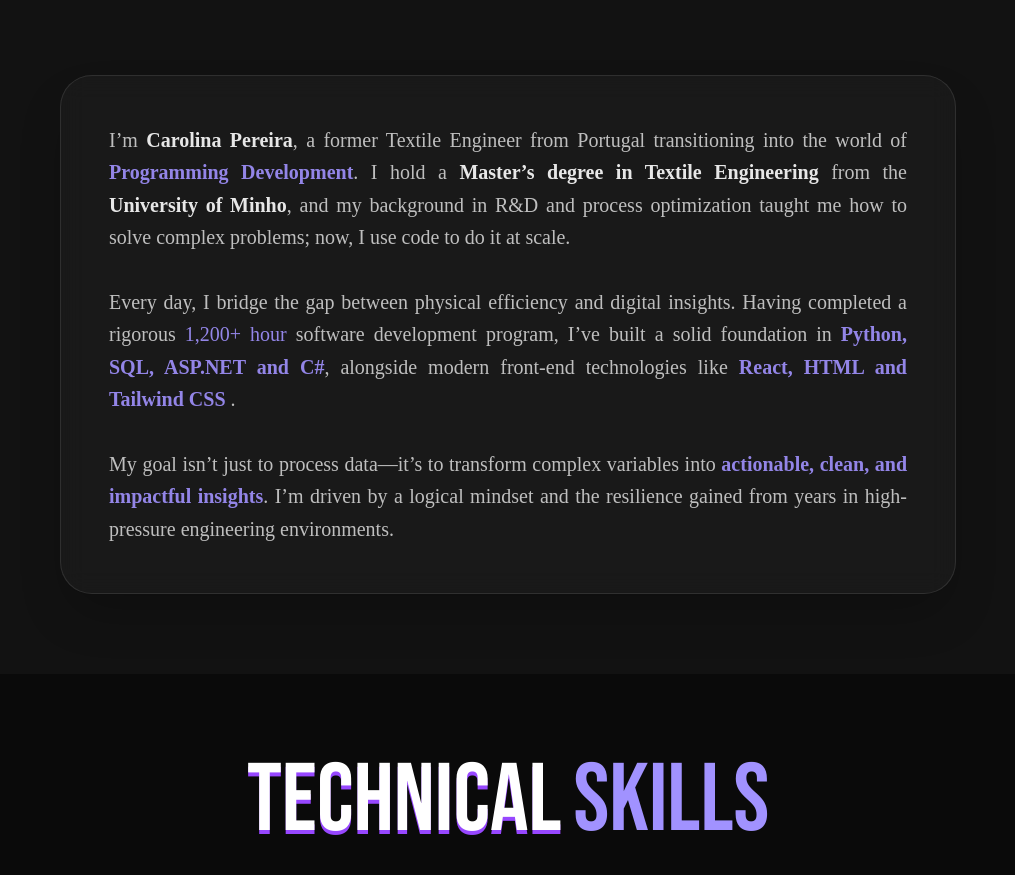
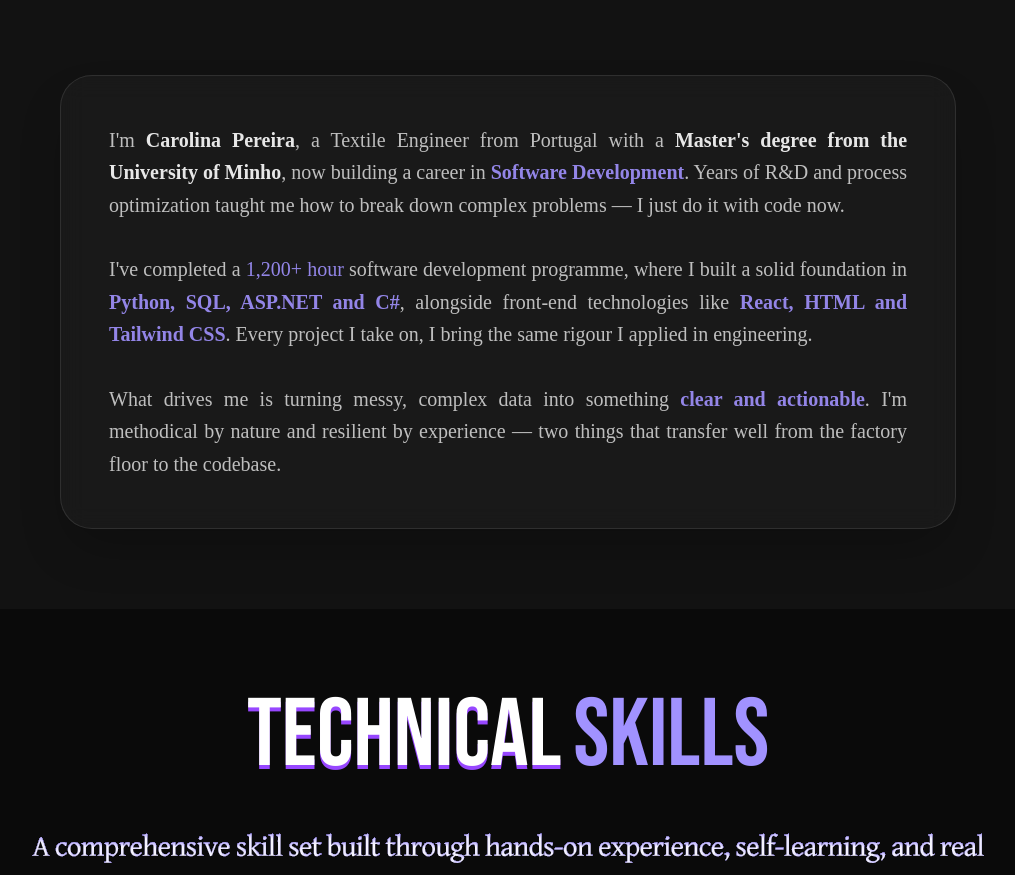
Before and after one commit to carol465/Portefolio, a React (Vite) app: page / in a window 1280 px wide. Shown: the part 1060-1935 px from the top of the page, without its empty margins (132-1147 px from the left). Built offline with nearby package versions, Linux system fonts and the light colour scheme.

Commit message:
about updated

```diff
--- a/src/components/About.jsx
+++ b/src/components/About.jsx
@@ -1,39 +1,47 @@
 import React from 'react';
+
+const paragraphs = [
+  <>
+    I'm <span className="font-bold text-white">Carolina Pereira</span>, a Textile Engineer from Portugal with a{' '}
+    <span className="font-bold text-white">Master's degree from the University of Minho</span>, now building a career in{' '}
+    <span className="font-bold text-purple">Software Development</span>. Years of R&D and process optimization taught me
+    how to break down complex problems — I just do it with code now.
+  </>,
+  <>
+    I've completed a <span className="text-purple font-medium">1,200+ hour</span> software development programme, where I
+    built a solid foundation in <span className="font-bold text-purple">Python, SQL, ASP.NET and C#</span>, alongside
+    front-end technologies like <span className="font-bold text-purple">React, HTML and Tailwind CSS</span>. Every project
+    I take on, I bring the same rigour I applied in engineering.
+  </>,
+  <>
+    What drives me is turning messy, complex data into something{' '}
+    <span className="font-bold text-purple">clear and actionable</span>. I'm methodical by nature and resilient by
+    experience — two things that transfer well from the factory floor to the codebase.
+  </>,
+];
 
 const About = () => {
   return (
     <section id="about" className="min-h-screen w-full bg-dark text-white flex flex-col items-center py-20 px-6">
-        <h2 className="font-bebas text-5xl md:text-8xl mb-10 text-white flex items-center justify-center gap-3">
+      <h2 className="font-bebas text-5xl md:text-8xl mb-10 text-white flex items-center justify-center gap-3">
         <span className="drop-shadow-[0px_4px_0px_#9747ff]">About</span>
         <span className="text-purple">Me</span>
-        </h2>
-
+      </h2>
 
       <img
         src="/images/about.svg"
-        alt="about"
-        className="mx-auto h-auto w-full max-w-[90%] md:max-w-[1000px] mb-16"
+        alt="Ilustração sobre Carolina Pereira"
+        className="mx-auto h-auto w-full max-w-[90%] md:max-w-[1000px] mb-8 md:mb-16"
+        onError={(e) => { e.currentTarget.style.display = 'none'; }}
       />
 
       <div className="w-full max-w-4xl bg-white/3 border border-white/10 backdrop-blur-md rounded-[32px] p-8 md:p-12 shadow-2xl">
-
         <div className="space-y-8 font-gentium text-white/80 opacity-90 text-lg md:text-xl leading-relaxed text-justify">
-
-          <p>
-            I’m <span className="font-bold text-white">Carolina Pereira</span>, a former Textile Engineer from Portugal transitioning into the world of <span className="font-bold text-purple">Programming Development</span>. I hold a <span className="font-bold text-white">Master’s degree in Textile Engineering</span> from the <span className="font-bold text-white">University of Minho</span>, and my background in R&D and process optimization taught me how to solve complex problems; now, I use code to do it at scale.
-          </p>
-
-          <p>
-            Every day, I bridge the gap between physical efficiency and digital insights. Having completed a rigorous <span className="text-purple font-medium">1,200+ hour</span> software development program, I’ve built a solid foundation in <span className="font-bold text-purple">Python, SQL, ASP.NET and C#</span>, alongside modern front-end technologies like <span className="font-bold text-purple">React, HTML and Tailwind CSS</span> .
-          </p>
-
-          <p>
-            My goal isn’t just to process data—it’s to transform complex variables into <span className="font-bold text-purple">actionable, clean, and impactful insights</span>. I’m driven by a logical mindset and the resilience gained from years in high-pressure engineering environments.
-          </p>
-
+          {paragraphs.map((p, i) => (
+            <p key={i}>{p}</p>
+          ))}
         </div>
       </div>
-
     </section>
   );
 };
```
